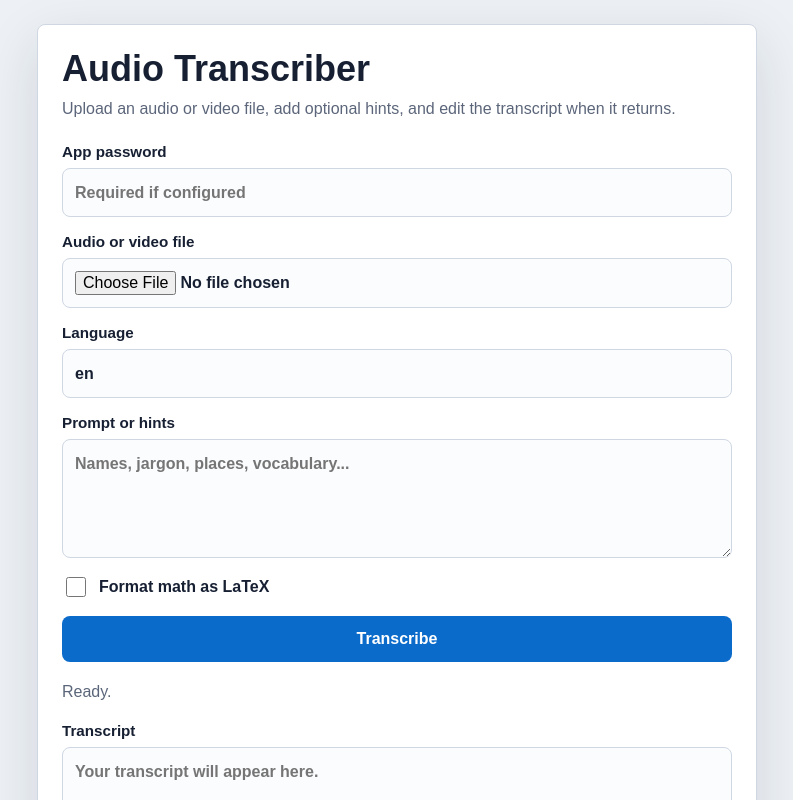
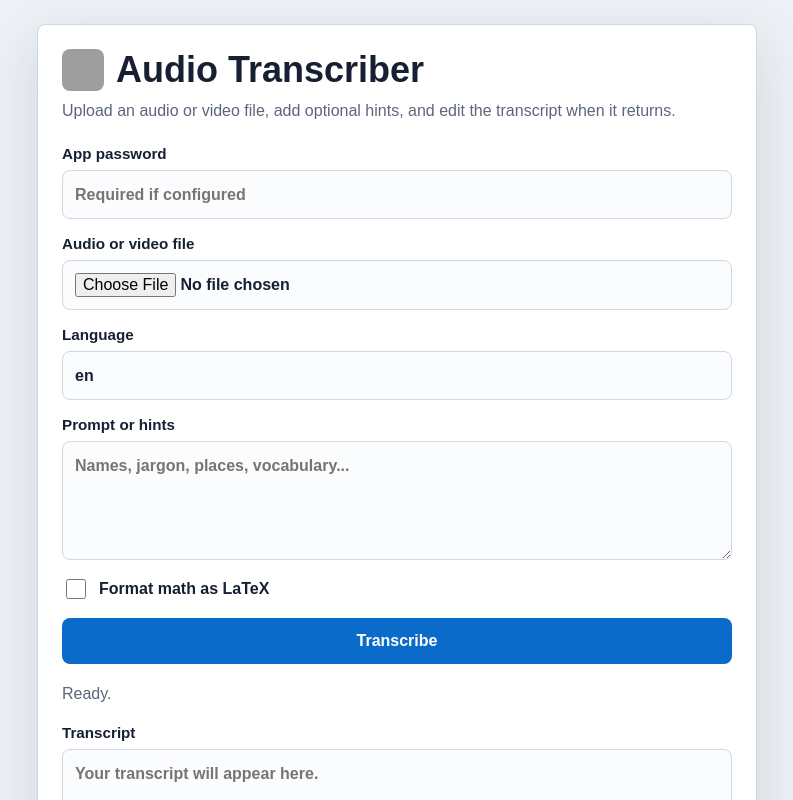
Before and after one commit to kevin-chase-claypool/transcription, a Next.js app: page / in a window 1280 px wide. Shown: the top 800 px of the page, without its empty margins (243-1036 px from the left). Built offline with nearby package versions, Linux system fonts and the light colour scheme; grey boxes are pictures that could not be loaded.

Commit message:
Show icon in app header

```diff
--- a/app/page.tsx
+++ b/app/page.tsx
@@ -279,7 +279,10 @@ export default function Home() {
     <main className="page">
       <section className="card" aria-labelledby="page-title">
         <div className="header">
-          <h1 id="page-title">Audio Transcriber</h1>
+          <div className="title-row">
+            <img src="/icon.svg" alt="" aria-hidden="true" />
+            <h1 id="page-title">Audio Transcriber</h1>
+          </div>
           <p>
             Upload an audio or video file, add optional hints, and edit the
             transcript when it returns.
--- a/app/styles.css
+++ b/app/styles.css
@@ -57,8 +57,22 @@ textarea {
   margin-bottom: 22px;
 }
 
+.title-row {
+  display: flex;
+  align-items: center;
+  gap: 12px;
+  margin-bottom: 8px;
+}
+
+.title-row img {
+  width: 42px;
+  height: 42px;
+  flex: 0 0 auto;
+  border-radius: 8px;
+}
+
 .header h1 {
-  margin: 0 0 8px;
+  margin: 0;
   font-size: clamp(1.7rem, 5vw, 2.25rem);
   line-height: 1.1;
 }
```
